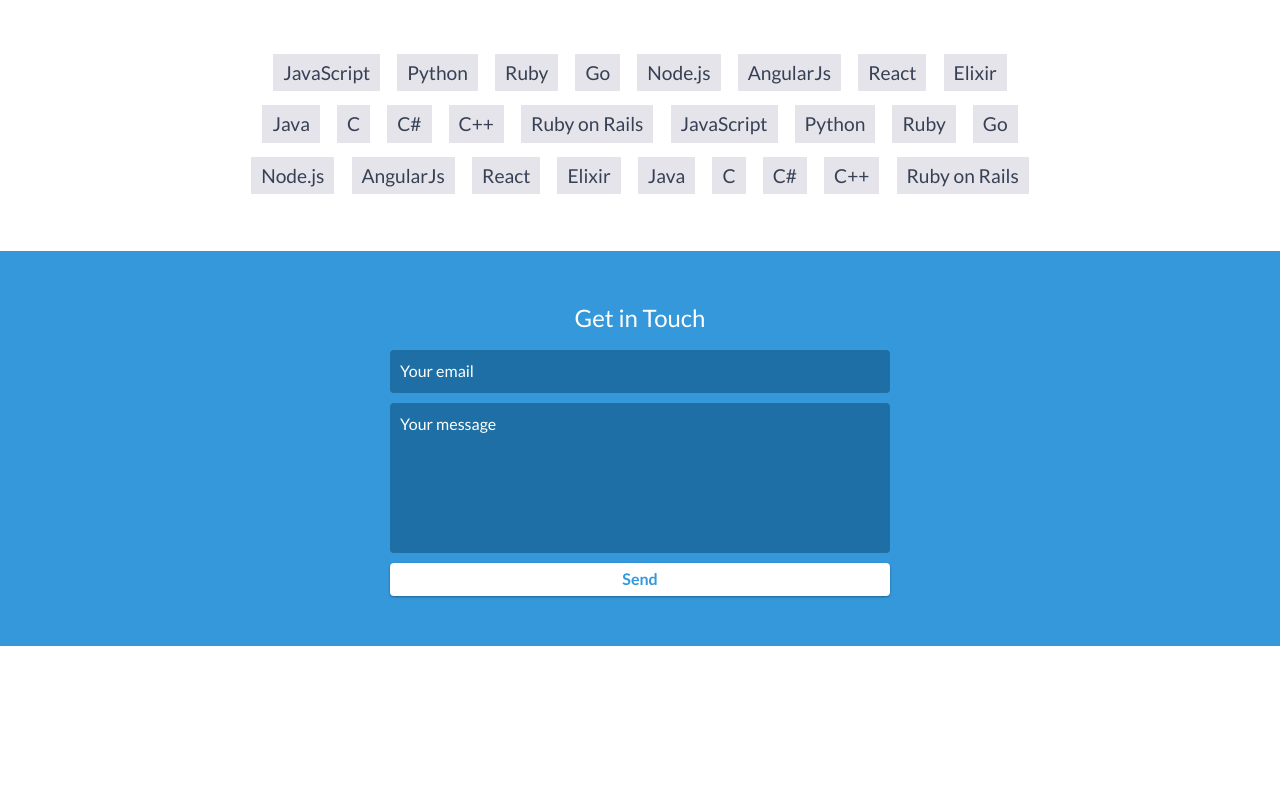
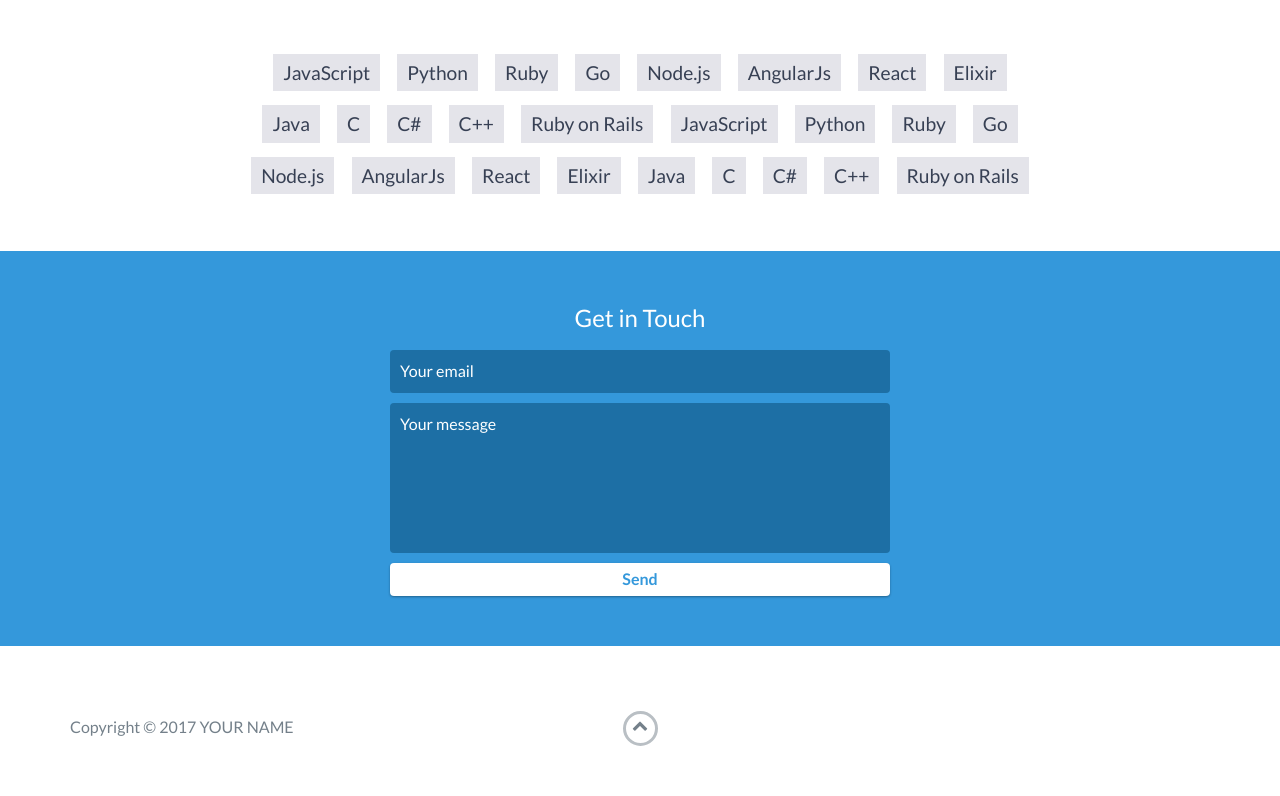
Before and after one commit to Aayush1710/Aayush1710.github.io, a website: page index.html in a window 1280 px wide. Shown: the part 2709-3505 px from the top of the page. Before the commit the page ends 3355 px from the top, so only its background shows below. Drawn offline with nearby package versions, Linux system fonts and the light colour scheme.

Commit message:
Structural changes

```diff
--- a/index.html
+++ b/index.html
@@ -80,18 +80,7 @@
 
                         Looking for challenging and rewarding roles in the computer software industry.
                     </p>
-
                     <div class="row">
-                <div class="col-sm-5 copyright">
-                    <p>
-                        Copyright &copy; 2017 YOUR NAME
-                    </p>
-                </div>
-                <div class="col-sm-2 top">
-                    <span id="to-top">
-                        <i class="fa fa-chevron-up" aria-hidden="true"></i>
-                    </span>
-                </div>
                         <div class="col-sm-5 social">
                             <ul>
                                 <li>
@@ -240,6 +229,23 @@
         <!-- End #contact-form -->
     </div>
     <!-- End #contact -->
+
+    <footer>
+        <div class="container">
+            <div class="row">
+                <div class="col-sm-5 copyright">
+                    <p>
+                        Copyright &copy; 2017 YOUR NAME
+                    </p>
+                </div>
+                <div class="col-sm-2 top">
+                    <span id="to-top">
+                        <i class="fa fa-chevron-up" aria-hidden="true"></i>
+                    </span>
+                </div>
+            </div>
+        </div>
+    </footer>
     <!-- End footer -->
 
     <script src="https://ajax.googleapis.com/ajax/libs/jquery/1.12.4/jquery.min.js"></script>
```
Lines whose indentation alone changed are shown as unchanged.
